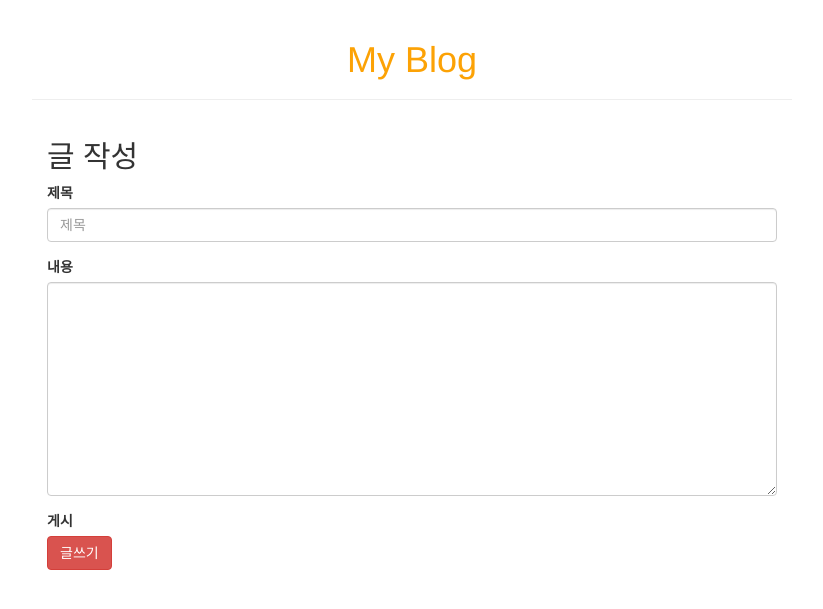
After one commit to Isaccchoi/Djangogirls, a Django app: page /post/add/ in a window 1280 px wide. The commit adds this page. Shown: the top 609 px of the page, without its empty margins (228-1051 px from the left). Run offline with Django 3.2, Linux system fonts and the light colour scheme; some libraries are stand-ins or nearby versions.

Commit message:
add post_add view

```diff
--- a/djangogirls/blog/views.py
+++ b/djangogirls/blog/views.py
@@ -1,11 +1,15 @@
+from django.contrib.auth import get_user_model
 from django.http import HttpResponse
-from django.shortcuts import render
+from django.shortcuts import render, redirect
+from django.utils import timezone
 
 from blog.models import Post
 
+User = get_user_model()
+
 
 def post_list(request):
-    posts = Post.objects.filter(published_date__isnull=False)
+    posts = Post.objects.filter(published_date__isnull=False).order_by('-published_date')
     context = {
         # posts key의 value는 Queryset
         'posts': posts
@@ -20,3 +24,22 @@ def post_detail(request, pk):
         return HttpResponse("페이지가 존재하지 않습니다.", status=404)
     context = {'post': post}
     return render(request, 'blog/post_detail.html', context)
+
+
+def post_add(request):
+    if request.method == 'POST' and request.POST.get('title') and request.POST.get('content'):
+        title = request.POST['title']
+        content = request.POST['content']
+        author = User.objects.get(username='admin')
+        post = Post(
+            title=title,
+            content=content,
+            author=author,
+            )
+        post.publish()
+        return redirect('post_detail', pk=post.pk)
+    else:
+        context = {
+
+        }
+        return render(request, 'blog/post_form.html', context)
--- a/djangogirls/config/urls.py
+++ b/djangogirls/config/urls.py
@@ -16,10 +16,11 @@ Including another URLconf
 from django.conf.urls import url
 from django.contrib import admin
 
-from blog.views import post_list, post_detail
+from blog.views import post_list, post_detail, post_add
 
 urlpatterns = [
     url(r'^admin/', admin.site.urls),
     url(r'^$', post_list, name="post_list"),
     url(r'^post/(?P<pk>\d+)/', post_detail, name="post_detail"),
+    url(r'^post/add/', post_add, name="psot_add")
 ]
--- a/djangogirls/static/css/blog.css
+++ b/djangogirls/static/css/blog.css
@@ -1,4 +1,4 @@
-h1 a {
+h1 > a {
     color: #FCA205;
 }
 .page-header > h1 > a, a:hover, a:visited {
@@ -13,6 +13,10 @@ h1 a {
 .panel > a, a:visited {
     text-decoration: none;
     color: black;
+}
+.panel > panel-heading > h4 > a {
+    color: black;
+    text-decoration: none;
 }
 .panle > a:hover {
     color: darkgray;
@@ -35,3 +39,7 @@ hr {
 div.page-header {
     margin-top: 20px;
 }
+
+a.home {
+    color: white;
+}
--- a/djangogirls/templates/blog/post_detail.html
+++ b/djangogirls/templates/blog/post_detail.html
@@ -3,8 +3,8 @@
 {% block content %}
 
     <div class="col-lg-8 col-lg-offset-2 col-md-8 col-md-offset-2">
-        <a class="btn btn-primary" href="/"><span class="glyphicon glyphicon-home"></span> 목록으로 돌아가기</a>
-        <div class="page-header"><h3>{{ post.title }}</h3></div>
+        <a class="home btn btn-primary" href="/"><span class="glyphicon glyphicon-home"></span> 목록으로 돌아가기</a>
+        <div class="page-header"><h3>{{ post.title|linebreaksbr }}</h3></div>
         <p class="text-right">
             Published: {{ post.published_date }}
             <br/>
--- /dev/null
+++ b/djangogirls/templates/blog/post_form.html
@@ -0,0 +1,27 @@
+{% extends 'base.html' %}
+
+{% block content %}
+
+    <div class="col-lg-8 col-lg-offset-2">
+        <h2>글 작성</h2>
+
+        <form action="" method="post">
+            {% csrf_token %}
+            <div class="form-group">
+                <label for="input-title" id="basic-addon1">제목</label>
+                <input name="title" id="input-title" type="text" class="form-control" placeholder="제목"
+                       aria-describedby="basic-addon1">
+            </div>
+
+            <div class="form-group">
+                <label for="input-content" class="input-title" id="basic-addon1">내용</label>
+                <textarea name="content" id="input-content" cols="30" rows="10" class="form-control"></textarea>
+            </div>
+            <div class="input-group">
+                <label for="input-checkbox" class="input-title">게시</label>
+            </div><!-- /input-group -->
+            <button class="btn btn-danger" type="submit">글쓰기</button>
+        </form>
+    </div>
+
+{% endblock %}
```
